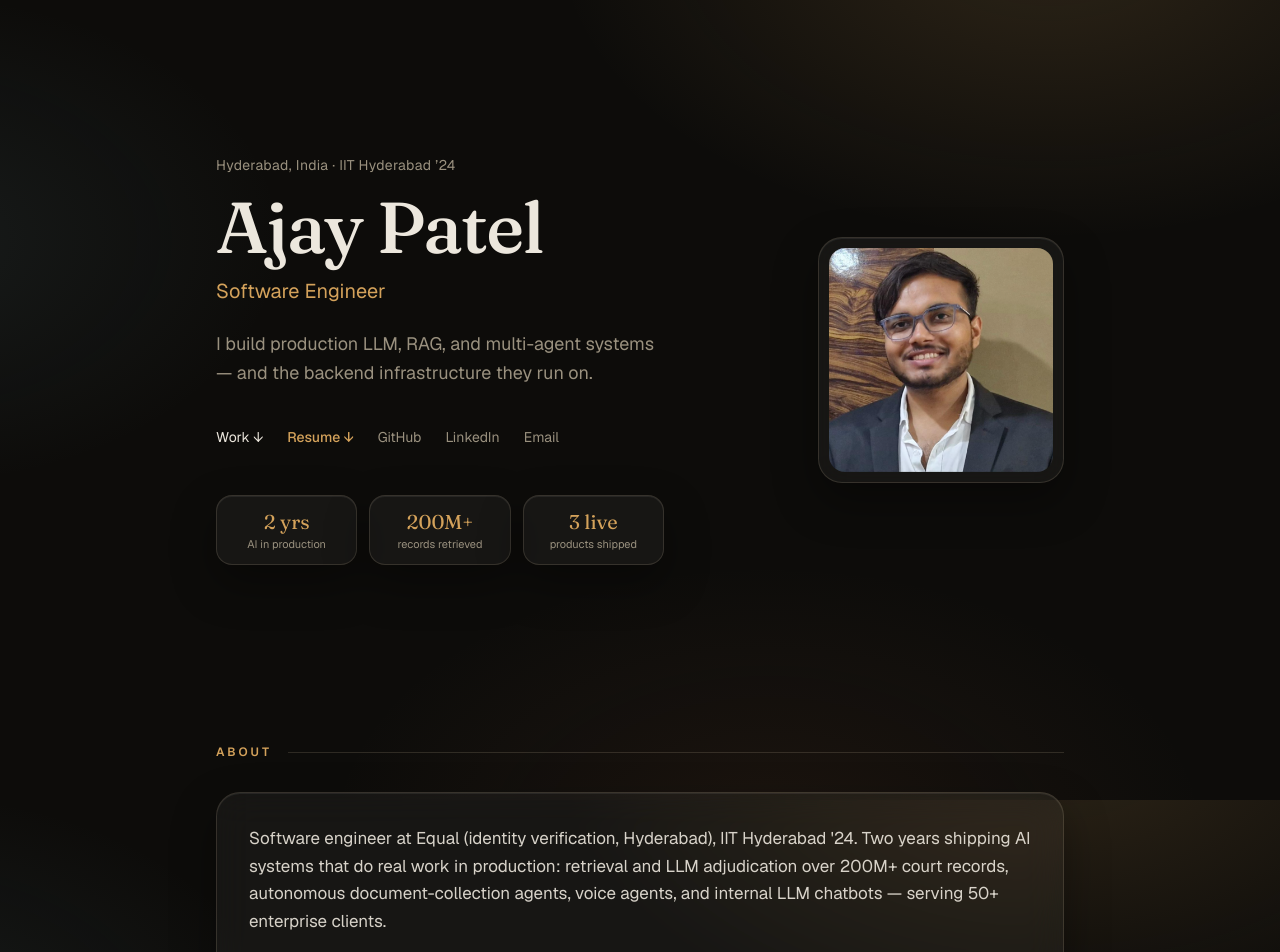
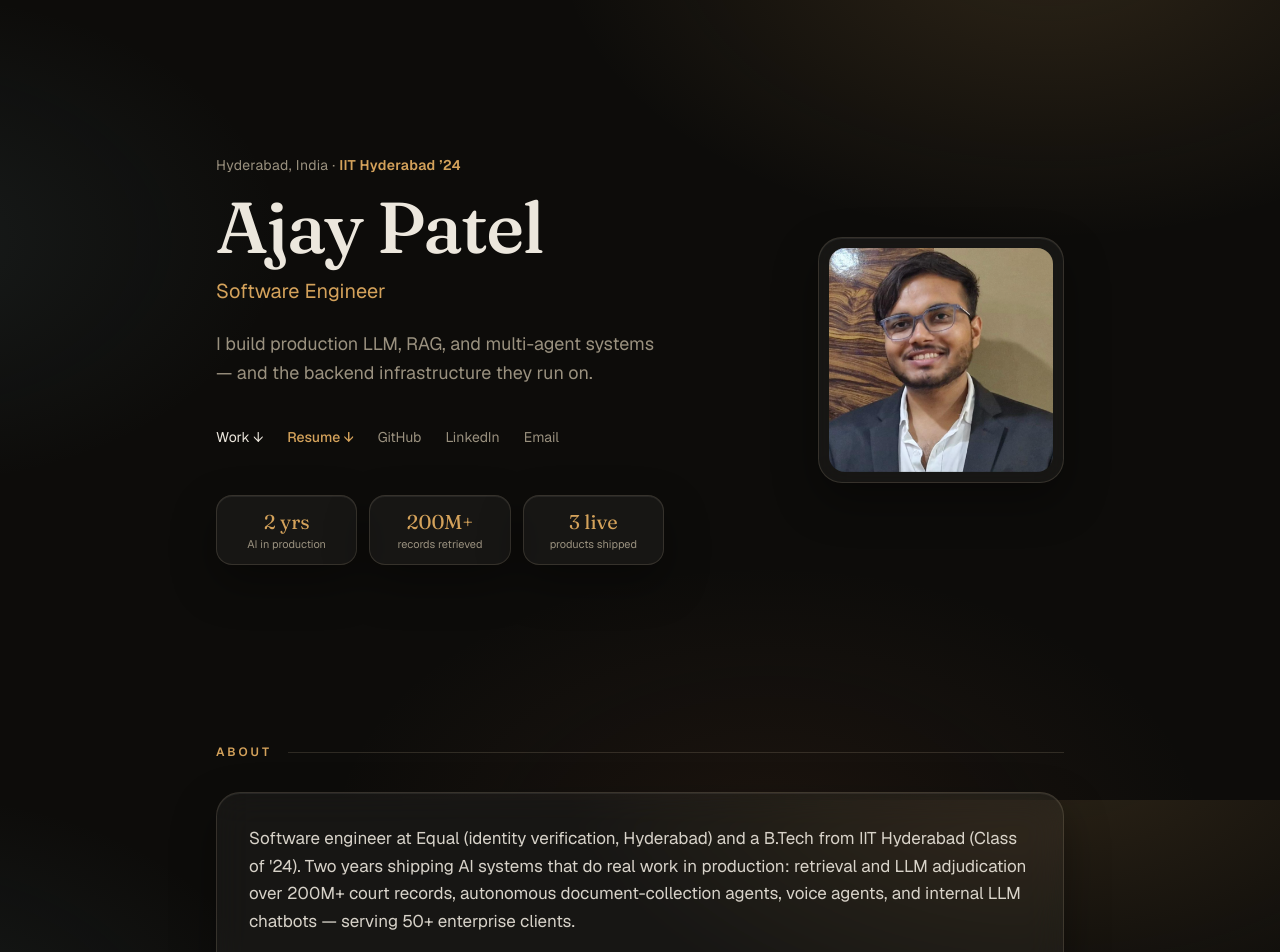
Before and after one commit to ajaypatel0905/portfolio, a Next.js app: page / in a window 1280 px wide. Shown: the top 952 px of the page. Built offline with nearby package versions, Linux system fonts and the light colour scheme.

Commit message:
Highlight IIT Hyderabad in hero

```diff
--- a/app/page.tsx
+++ b/app/page.tsx
@@ -42,7 +42,8 @@ export default function Home() {
       <header className="flex min-h-[88svh] flex-col justify-center gap-8 pt-10 sm:min-h-[90vh] sm:flex-row sm:items-center sm:justify-between sm:gap-10 sm:pt-0">
         <div className="max-w-xl">
           <p className="rise text-sm tracking-wide text-muted" style={{ animationDelay: "0ms" }}>
-            {profile.location} · IIT Hyderabad &rsquo;24
+            {profile.location} ·{" "}
+            <span className="font-semibold text-accent">IIT Hyderabad &rsquo;24</span>
           </p>
           <h1
             className="serif rise mt-4 text-5xl font-medium leading-[1.02] tracking-tight sm:text-7xl"
--- a/lib/content.ts
+++ b/lib/content.ts
@@ -8,7 +8,7 @@ export const profile = {
   github: "https://github.com/ajaypatel0905",
   linkedin: "https://www.linkedin.com/in/ajaypatel0905",
   about: [
-    "Software engineer at Equal (identity verification, Hyderabad), IIT Hyderabad '24. Two years shipping AI systems that do real work in production: retrieval and LLM adjudication over 200M+ court records, autonomous document-collection agents, voice agents, and internal LLM chatbots — serving 50+ enterprise clients.",
+    "Software engineer at Equal (identity verification, Hyderabad) and a B.Tech from IIT Hyderabad (Class of '24). Two years shipping AI systems that do real work in production: retrieval and LLM adjudication over 200M+ court records, autonomous document-collection agents, voice agents, and internal LLM chatbots — serving 50+ enterprise clients.",
     "The other half of my work is classic backend engineering: Java/Spring Boot microservices, shared libraries running across 12+ services, gRPC, and AWS infrastructure. I care about the unglamorous parts that make systems trustworthy — evaluation harnesses, golden datasets, circuit breakers, and knowing exactly why the system did what it did.",
   ],
 };
```
